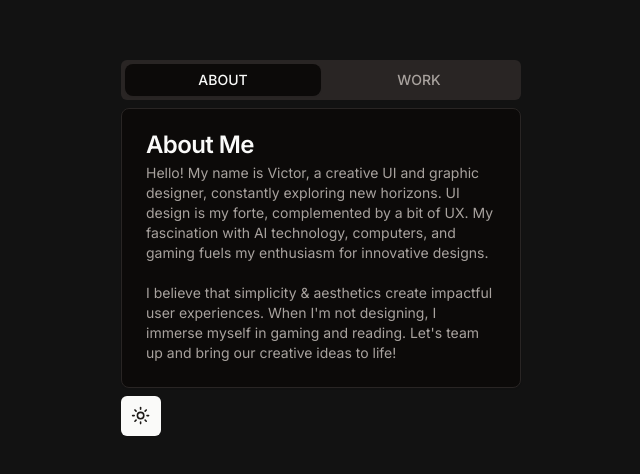
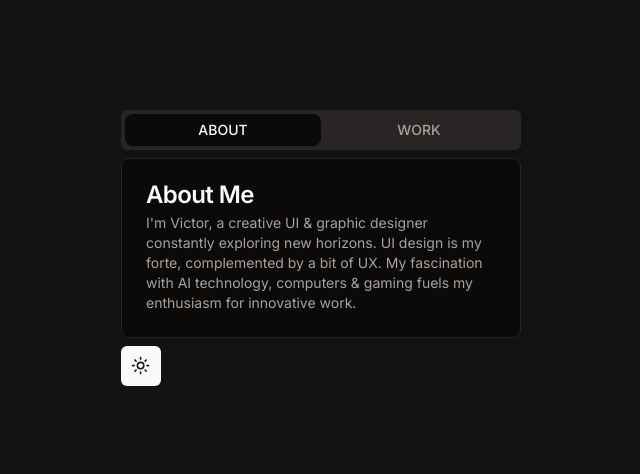
Before and after one commit to g00dnlght/ShadCN_UI, a Next.js app in the folder my-app/: page / in a window 1280 px wide. Shown: the part 152-626 px from the top of the page, without its empty margins (319-959 px from the left). Built offline with nearby package versions, Linux system fonts and the light colour scheme.

Commit message:
Update page.tsx
Updated about me text

```diff
--- a/my-app/app/page.tsx
+++ b/my-app/app/page.tsx
@@ -52,15 +52,11 @@ export default function TabsDemo() {
               <CardHeader>
                 <CardTitle>About Me</CardTitle>
                 <CardDescription>
-                  Hello! My name is Victor, a creative UI and graphic designer,
+                  I&apos;m Victor, a creative UI &amp; graphic designer
                   constantly exploring new horizons. UI design is my forte,
                   complemented by a bit of UX. My fascination with AI
-                  technology, computers, and gaming fuels my enthusiasm for
-                  innovative designs. <br />
-                  <br />I believe that simplicity &amp; aesthetics create
-                  impactful user experiences. When I&apos;m not designing, I
-                  immerse myself in gaming and reading. Let&apos;s team up and
-                  bring our creative ideas to life!
+                  technology, computers &amp; gaming fuels my enthusiasm for
+                  innovative work.
                 </CardDescription>
               </CardHeader>
             </Card>
```
